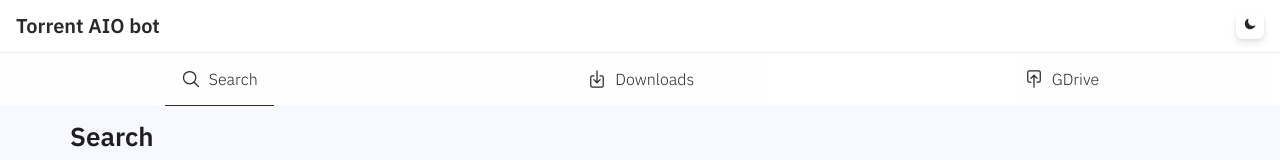
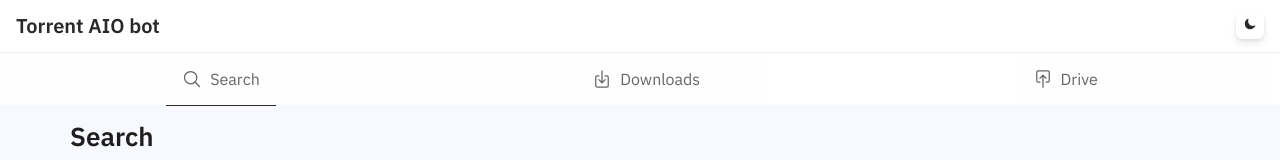
Before and after one commit to patheticGeek/torrent-aio-bot, a React (Create React App) app in the folder web/: page / in a window 1280 px wide. Shown: the top 160 px of the page. Built offline with nearby package versions, Linux system fonts and the light colour scheme.

Commit message:
better routing

```diff
--- a/web/src/App.js
+++ b/web/src/App.js
@@ -9,6 +9,18 @@ function App() {
     <Router>
       <Switch>
         <Route exact path="/" component={Home} />
+        <Route exact path="/search">
+          <Home tab="search" />
+        </Route>
+        <Route exact path="/drive">
+          <Home tab="drive" />
+        </Route>
+        <Route exact path="/drive/:folderId">
+          {route => <Home tab="drive" driveProps={{ folderId: route.match.params.folderId }} />}
+        </Route>
+        <Route exact path="/download">
+          <Home tab="downloads" />
+        </Route>
         <Route exact path="/drivehelp" component={DriveHelp} />
       </Switch>
     </Router>
--- a/web/src/components/TopNav.js
+++ b/web/src/components/TopNav.js
@@ -1,36 +1,34 @@
 import React from "react";
+import { Link } from "react-router-dom";
 
 export default function TopNav({ nav, setNav }) {
   return (
     <div className="nav nav-horiz">
       <div className="content">
         <ul className="d-flex align-items-center space-around width-100 m-0">
-          <li
-            onClick={() => setNav("search")}
-            className={`cursor-pointer p-0 ph-1 height-100 d-flex align-items-center${nav === "search" ? " border-bottom-1" : ""}`}
-          >
+          <li className={`cursor-pointer p-0 ph-1 height-100 d-flex align-items-center${nav === "search" ? " border-bottom-1" : ""}`}>
+            <Link to="/search" className="height-100 d-flex align-items-center" onClick={() => setNav("search")}>
               <i className="h2 m-0 d-flex align-items-center">
                 <ion-icon name="search-outline" />
               </i>
               <span className="tablet-desktop-only ml-05">Search</span>
+            </Link>
           </li>
-          <li
-            onClick={() => setNav("downloads")}
-            className={`cursor-pointer p-0 ph-1 height-100 d-flex align-items-center${nav === "downloads" ? " border-bottom-1" : ""}`}
-          >
+          <li className={`cursor-pointer p-0 ph-1 height-100 d-flex align-items-center${nav === "downloads" ? " border-bottom-1" : ""}`}>
+            <Link to="/download" className="height-100 d-flex align-items-center" onClick={() => setNav("downloads")}>
               <i className="h2 m-0 d-flex align-items-center">
                 <ion-icon name="download-outline" />
               </i>
               <span className="tablet-desktop-only ml-05">Downloads</span>
+            </Link>
           </li>
-          <li
-            onClick={() => setNav("drive")}
-            className={`cursor-pointer p-0 ph-1 height-100 d-flex align-items-center${nav === "drive" ? " border-bottom-1" : ""}`}
-          >
+          <li className={`cursor-pointer p-0 ph-1 height-100 d-flex align-items-center${nav === "drive" ? " border-bottom-1" : ""}`}>
+            <Link to="/drive" className="height-100 d-flex align-items-center" onClick={() => setNav("drive")}>
               <i className="h2 m-0 d-flex align-items-center">
                 <ion-icon name="push-outline" />
               </i>
-            <span className="tablet-desktop-only ml-05">GDrive</span>
+              <span className="tablet-desktop-only ml-05">Drive</span>
+            </Link>
           </li>
         </ul>
       </div>
--- a/web/src/screens/Home.js
+++ b/web/src/screens/Home.js
@@ -5,17 +5,17 @@ import Downloads from "../screens/Downloads";
 import Drive from "../screens/Drive";
 import TopNav from "../components/TopNav";
 
-export default function Home() {
-  const [nav, setNav] = useState("search");
+export default function Home({ tab, driveProps, searchProps }) {
+  const [nav, setNav] = useState(tab || "search");
 
   return (
     <>
       <TopNav nav={nav} setNav={setNav} />
       <main>
         <div className="content">
-          {nav === "search" && <Search />}
+          {nav === "search" && <Search searchProps={searchProps} />}
           {nav === "downloads" && <Downloads />}
-          {nav === "drive" && <Drive />}
+          {nav === "drive" && <Drive driveProps={driveProps} />}
         </div>
       </main>
     </>
```
Lines whose indentation alone changed are shown as unchanged.
